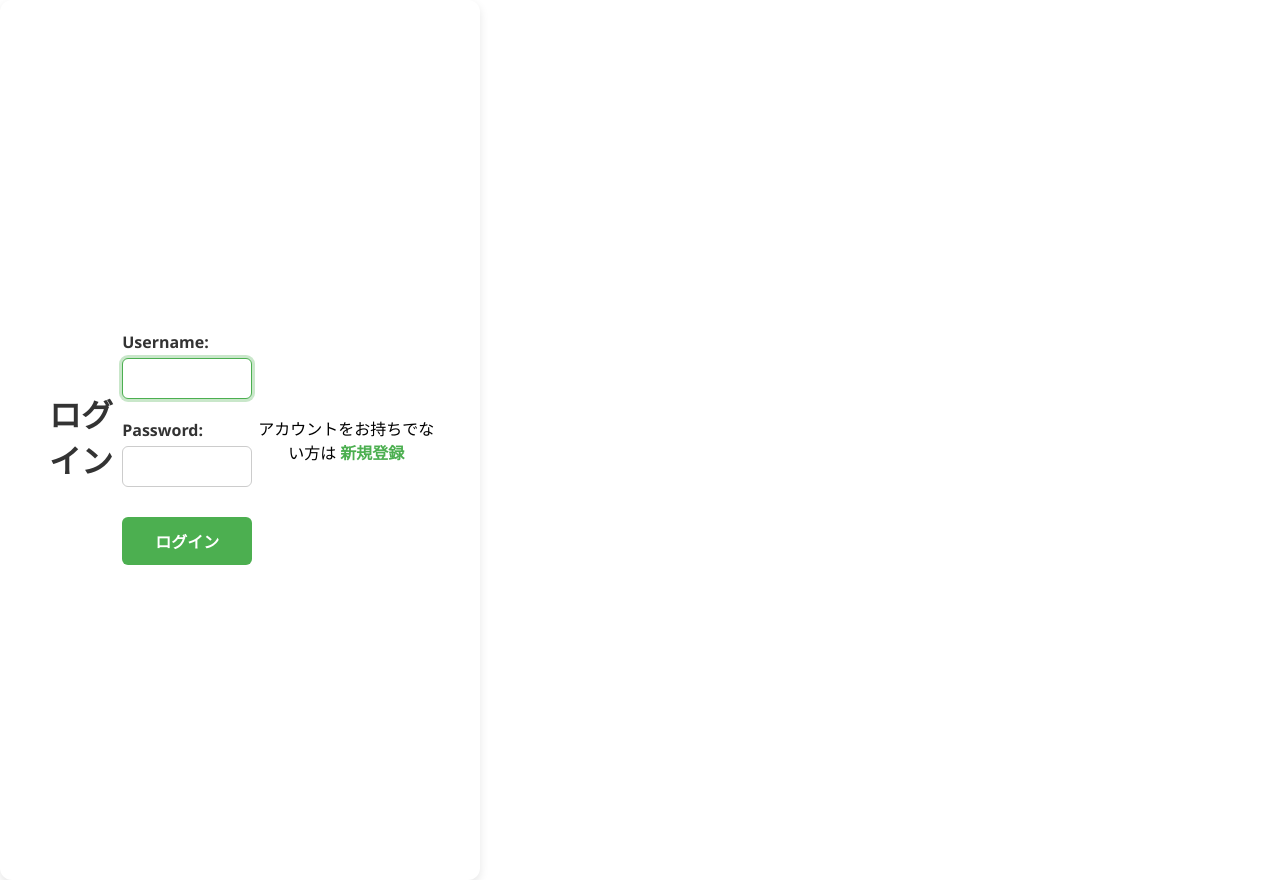
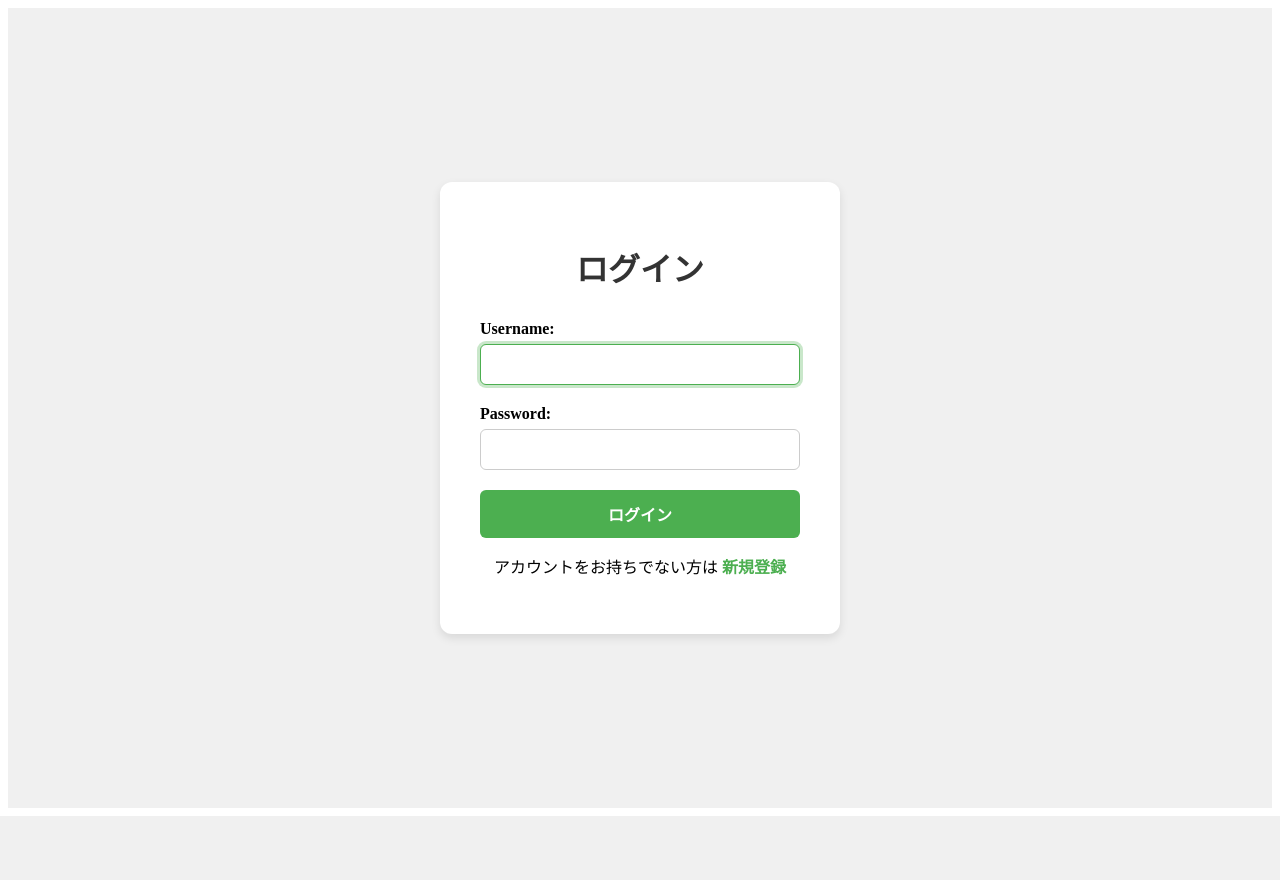
Before and after one commit to s1f102302753/team-project, a Django app: page /users/login/ in a window 1280 px wide. After the commit the page ends 816 px from the top, so only its background shows below. Run offline with Django 5.2, Linux system fonts and the light colour scheme.

Commit message:
css変更その他

```diff
--- a/notices/static/notices/css/login.css
+++ b/notices/static/notices/css/login.css
@@ -1,95 +1,92 @@
-/* プロジェクトのテーマカラー */
+/* ===== テーマカラー ===== */
 :root {
-    --green-primary: #4CAF50; /* きれいな緑 */
-    --green-dark: #388E3C;   /* 濃い緑 */
+    --green-primary: #4CAF50;
+    --green-dark: #388E3C;
     --gray-border: #ccc;
-    --shadow-light: 0 4px 10px rgba(0, 0, 0, 0.1);
+    --shadow-light: 0 4px 10px rgba(0,0,0,0.1);
 }
-/* 全体のリセットと中央配置のコンテナとして body を使用 */
-body {
-    font-family: 'Segoe UI', Tahoma, Geneva, Verdana, sans-serif;
+
+/* ===== ページ全体（ログイン専用） ===== */
+.login-page {
+    min-height: 100vh;
     display: flex;
-    justify-content: center; /* 水平中央寄せ */
-    align-items: center; /* 垂直中央寄せ */
-    min-height: 100vh;
-    margin: 0;
-    background-color: #F0F0F0; /* 薄いグレーの背景 */
-    /* ログインコンテナのスタイル */
-    background-color: white;
+    justify-content: center;
+    align-items: center;
+    background-color: #f0f0f0;
+}
+
+/* ===== ログイン枠 ===== */
+.login-container {
+    background-color: #fff;
     padding: 40px;
     border-radius: 12px;
     box-shadow: var(--shadow-light);
     width: 100%;
-    max-width: 400px; /* フォームの最大幅を設定 */
+    max-width: 400px;
+    box-sizing: border-box;
     text-align: center;
 }
-/* タイトル */
-h1 {
+
+/* ===== タイトル ===== */
+.login-container h1 {
     font-size: 32px;
+    margin-bottom: 30px;
     color: #333;
-    margin-bottom: 30px;
-    font-weight: 700;
 }
-/* Djangoフォームの出力 (form.as_p) に対応 */
-form p {
+
+/* ===== フォーム ===== */
+.login-container form p {
     text-align: left;
     margin-bottom: 20px;
 }
-form label {
+
+.login-container label {
     display: block;
-    margin-bottom: 5px;
+    margin-bottom: 6px;
     font-weight: 600;
-    color: #333;
 }
-/* 入力フィールド (input) */
-form input[type="text"],
-form input[type="password"],
-form input[type="email"] {
+
+/* 入力欄 */
+.login-container input[type="text"],
+.login-container input[type="password"],
+.login-container input[type="email"] {
     width: 100%;
     padding: 12px;
     border: 1px solid var(--gray-border);
     border-radius: 6px;
     box-sizing: border-box;
-    transition: border-color 0.3s, box-shadow 0.3s;
 }
-form input:focus {
+
+.login-container input:focus {
     border-color: var(--green-primary);
-    box-shadow: 0 0 0 3px rgba(76, 175, 80, 0.3); /* 緑色のフォーカスリング */
     outline: none;
+    box-shadow: 0 0 0 3px rgba(76,175,80,0.3);
 }
+
 /* ログインボタン */
-form button[type="submit"] {
+.login-container button[type="submit"] {
     width: 100%;
     padding: 12px;
     background-color: var(--green-primary);
-    color: white;
+    color: #fff;
     border: none;
     border-radius: 6px;
     font-size: 16px;
     font-weight: bold;
     cursor: pointer;
-    margin-top: 10px;
-    transition: background-color 0.3s;
 }
-form button[type="submit"]:hover {
+
+.login-container button:hover {
     background-color: var(--green-dark);
 }
+
 /* 新規登録リンク */
-p a {
+.login-container a {
     color: var(--green-primary);
+    font-weight: bold;
     text-decoration: none;
-    font-weight: bold;
-    transition: color 0.3s;
 }
-p a:hover {
-    color: var(--green-dark);
+
+.login-container a:hover {
     text-decoration: underline;
 }
-/* Djangoが追加している可能性のある 'btn btn-link' クラスへの対応 */
-.btn-link {
-    /* リンクとして機能させるため、デフォルトのボタン装飾をリセット */
-    background: none;
-    border: none;
-    padding: 0;
-    /* 上の p a スタイルが適用されるようにする */
-}
--- a/notices/templates/notices/base.html
+++ b/notices/templates/notices/base.html
@@ -23,7 +23,7 @@
 
     <!-- タスクバー -->
     <nav id="taskbar">
-        <a href="{% url 'notices:notices_list' %}" class="task-link">お知らせ</a>
+        <a href="{% url 'notices:notices_list' %}" class="task-link">観光情報</a>
         <a href="{% url 'notices:post_list' %}" class="task-link">掲示板</a>
         <a href="{% url 'chatbot:chat_page' %}" class="task-link">AIアシスタント</a>
     </nav>
--- a/notices/templates/notices/post_form.html
+++ b/notices/templates/notices/post_form.html
@@ -12,7 +12,7 @@
   <div class="sidebar">
     <h3>カテゴリ</h3>
     <ul>
-      <li><a href="#">自治体からのお知らせ</a></li>
+      <li><a href="#">観光情報</a></li>
       <li><a href="#">チャットボット</a></li>
       <li><a href="#">防災情報</a></li>
       <li><a href="#">地域イベント</a></li>
--- a/notices/templates/notices/post_list.html
+++ b/notices/templates/notices/post_list.html
@@ -12,7 +12,7 @@
   <div class="sidebar">
     <h3>カテゴリ</h3>
     <ul>
-      <li><a href="#">自治体からのお知らせ</a></li>
+      <li><a href="#">観光情報</a></li>
       <li><a href="#">チャットボット</a></li>
       <li><a href="#">防災情報</a></li>
       <li><a href="#">地域イベント</a></li>
--- a/users/templates/users/login.html
+++ b/users/templates/users/login.html
@@ -6,8 +6,14 @@
     <title>ログイン</title>
     <link rel="stylesheet" href="{% static 'notices/css/login.css' %}">
 </head>
+
 <body>
+    <!-- ★ 追加 -->
+    <div class="login-page">
+        <div class="login-container">
+
             <h1>ログイン</h1>
+
             <form method="post">
                 {% csrf_token %}
                 {{ form.as_p }}
@@ -19,5 +25,7 @@
                 <a class="btn btn-link" href="{% url 'users:signup' %}">新規登録</a>
             </p>
 
+        </div>
+    </div>
 </body>
 </html>
```
Also changed, not shown: notices/static/notices/css/base.css (+27 -14 lines). Lines whose indentation alone changed are shown as unchanged.
